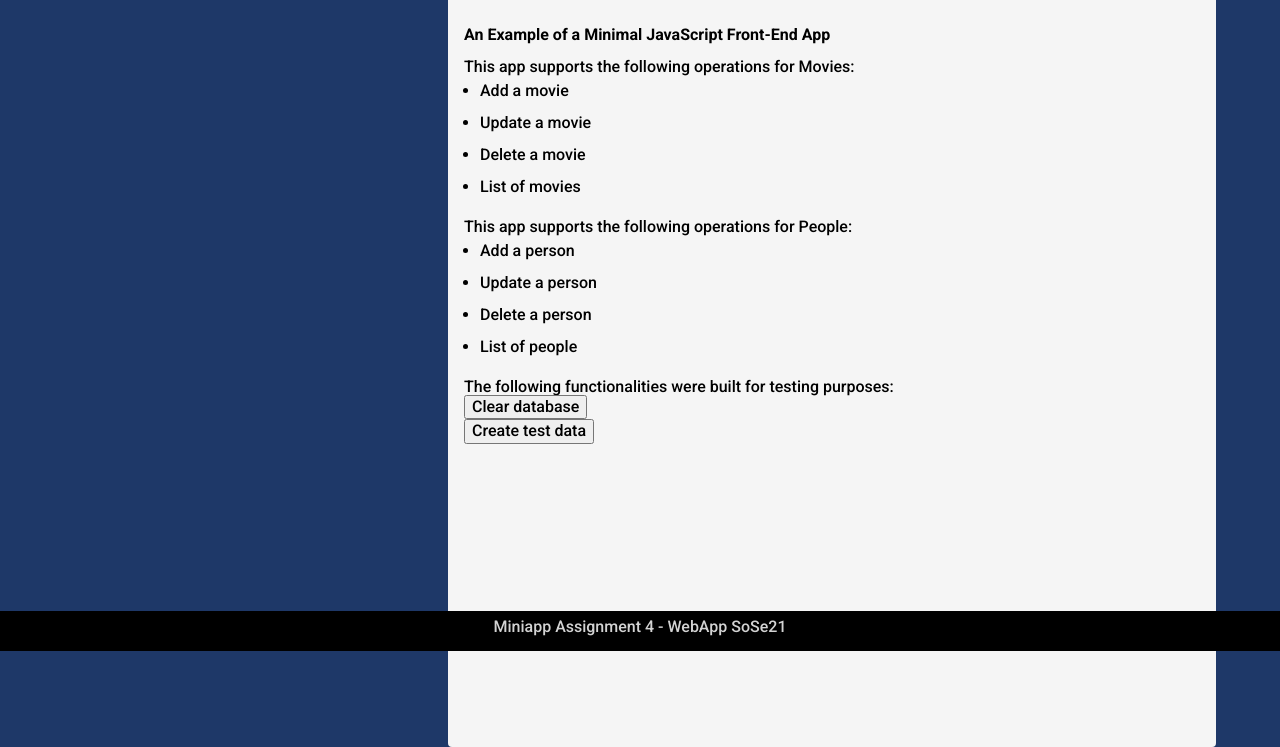
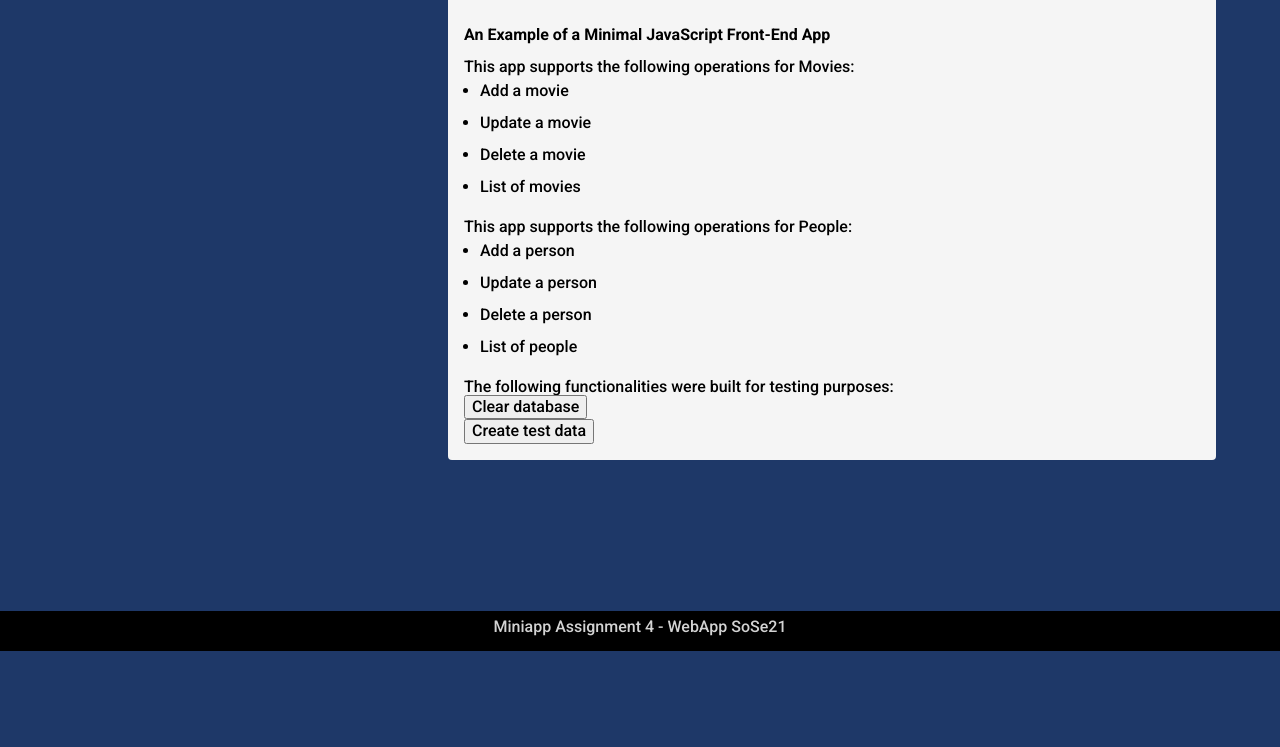
Before and after one commit to tiadal/webapp-group1, a plain HTML site: page docs/index.html in a window 1280 px wide. Shown: the part 149-896 px from the top of the page. After the commit the page ends 800 px from the top, so only its background shows below. Drawn offline with Linux system fonts and the light colour scheme.

Commit message:
css fixed

```diff
--- a/docs/css/main.css
+++ b/docs/css/main.css
@@ -172,7 +172,7 @@ main {
     /* position */
     margin: 3rem 1rem 0 1rem;
     padding: 3rem 0rem 0 0rem;
-    min-height: 100vh;
+    min-height: 1px;
     display:grid;
     grid-template-columns: 1fr;
 }
@@ -485,7 +485,6 @@ form div.MultiChoiceWidget > ul > li.added {
     main {
         /* position */
         margin: 3rem 4rem 0 4rem;
-        min-width: unset;
         grid-template-columns: 1fr 1fr 1fr;
     }
     footer {
```
